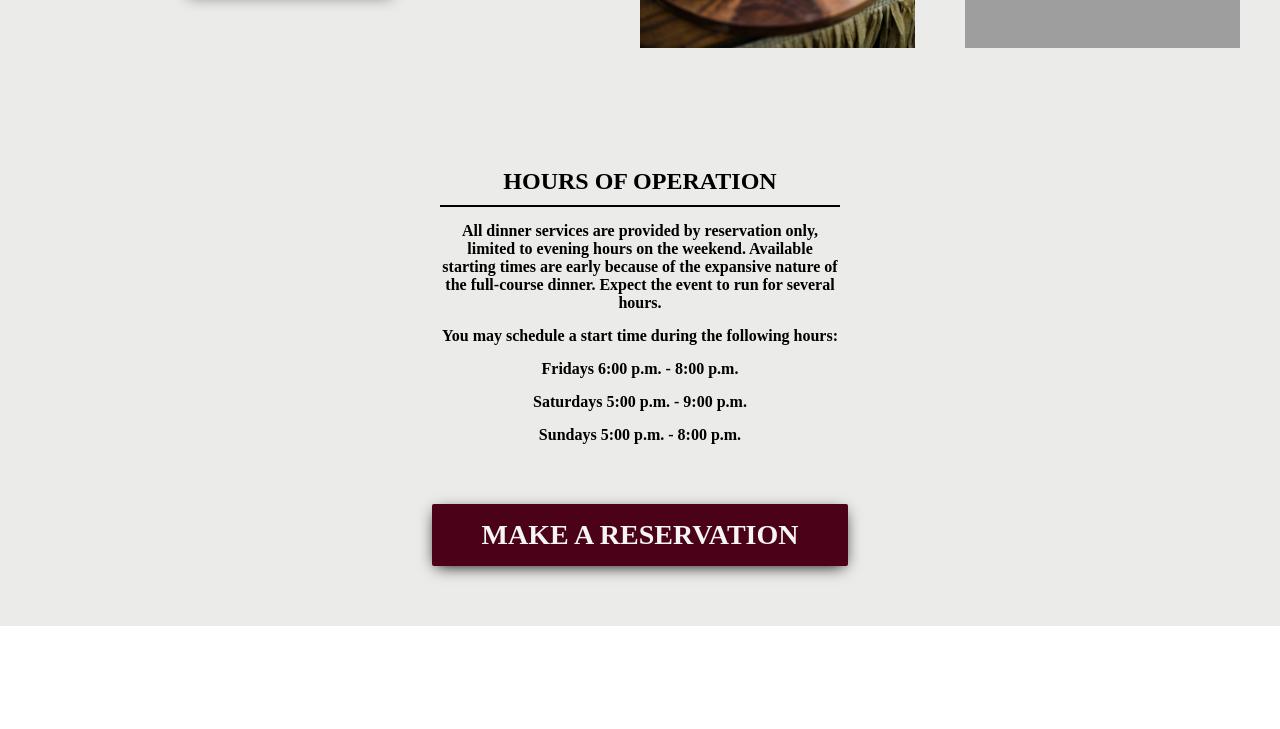
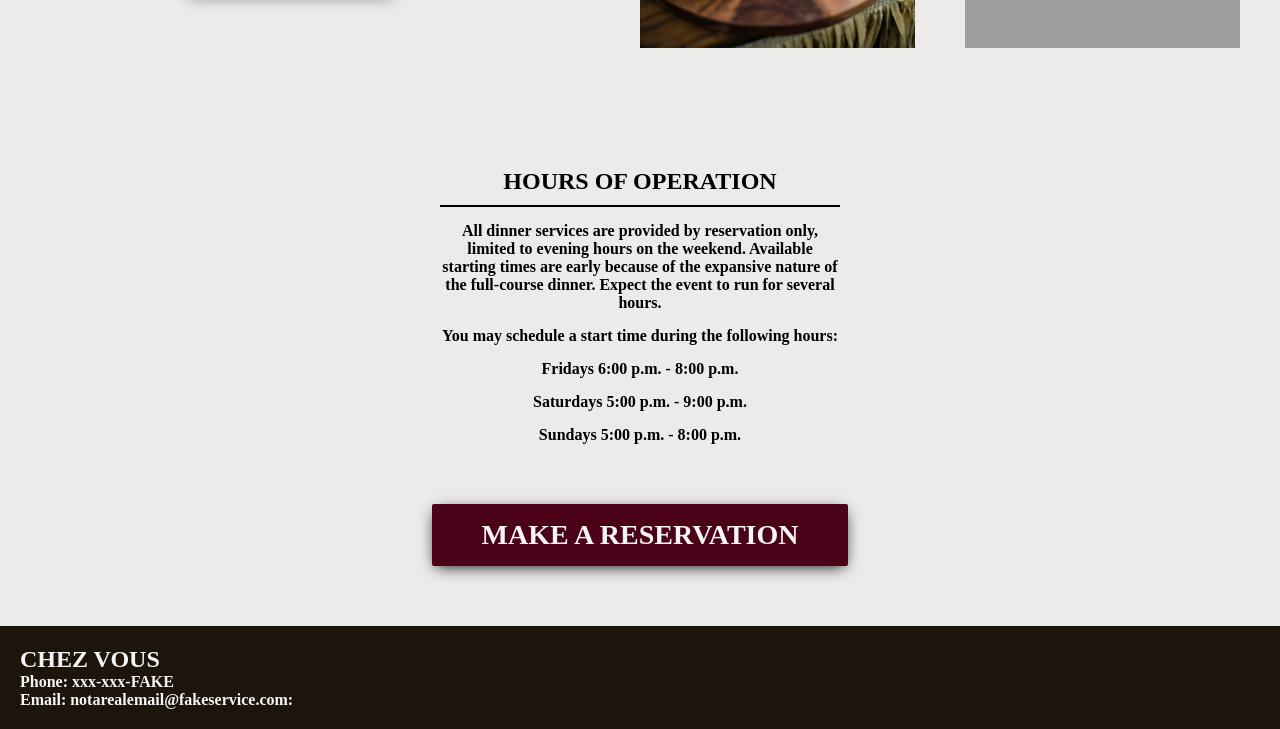
Before and after one commit to lmorgan2398/restaurant-page, a website built with webpack: page src/template.html in a window 1280 px wide. Shown: the part 1212-1941 px from the top of the page. Before the commit the page ends 1838 px from the top, so only its background shows below. Built offline with nearby package versions, Linux system fonts and the light colour scheme; grey boxes are pictures that could not be loaded; a web font is replaced by a local one.

Commit message:
Add function to render contact section on home page

```diff
--- a/src/home.js
+++ b/src/home.js
@@ -102,6 +102,24 @@ export function renderHome(content){
         button.textContent = 'MAKE A RESERVATION';
         reserveSection.appendChild(button);
     })();
+
+    (function renderContactSection() {
+        const contactSection = document.createElement('div');
+        siteHome.appendChild(contactSection);
+        contactSection.classList.add('contact-section');
+
+        const h3 = document.createElement('h3');
+        contactSection.appendChild(h3);
+        h3.textContent = 'CHEZ VOUS';
+
+        const p1 = document.createElement('p');
+        contactSection.appendChild(p1);
+        p1.textContent = 'Phone: xxx-xxx-FAKE';
+
+        const p2 = document.createElement('p');
+        contactSection.appendChild(p2);
+        p2.textContent = 'Email: notarealemail@fakeservice.com:';
+    })();
 }
 
 
--- a/src/styles.css
+++ b/src/styles.css
@@ -18,7 +18,7 @@ nav {
     display: flex;
     width: 100%;
     position: fixed;
-    background-color: rgba(29, 29, 29, 0.733);
+    background-color: rgba(29, 29, 29, 0.9);
     height: 70px;
     z-index: 2;
 }
```
